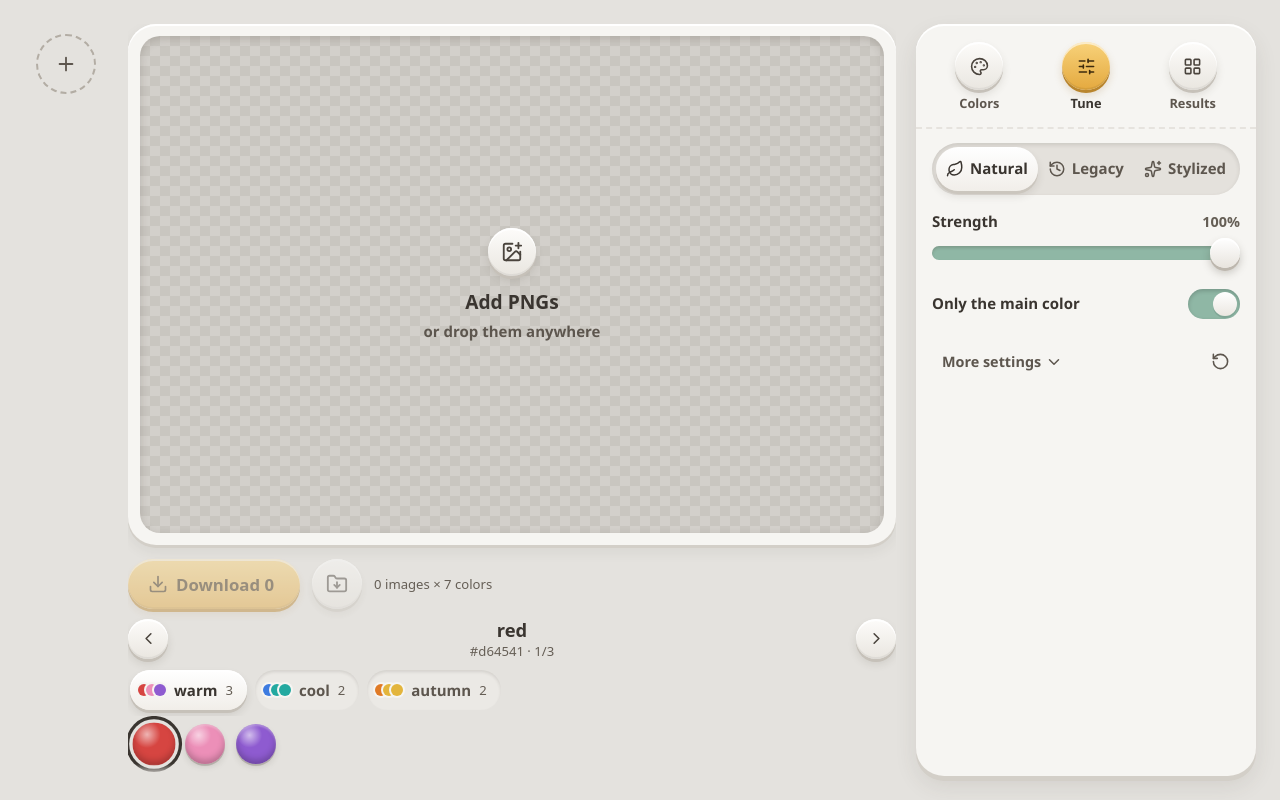
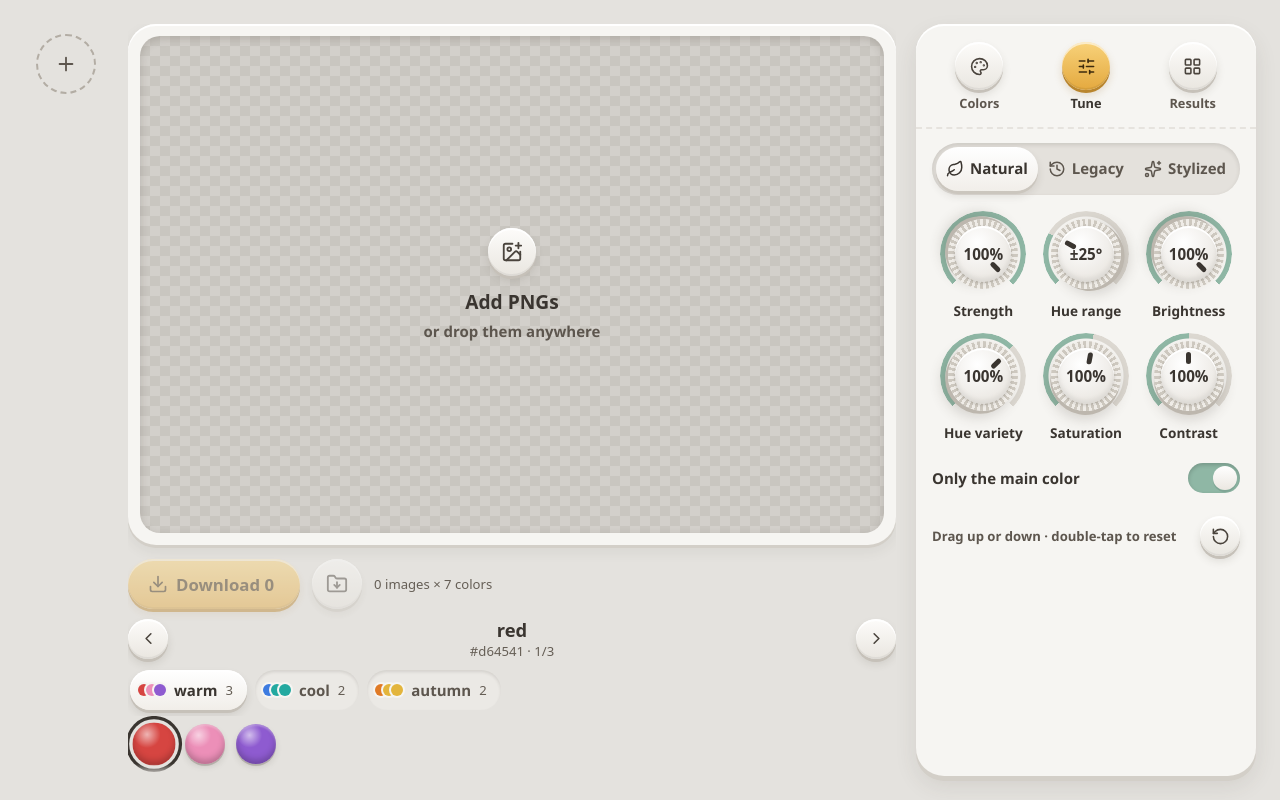
Before and after one commit to RainbowCockroach/auto-recolor, a React (Vite) app: page / in a window 1280 px wide. Built offline with nearby package versions, Linux system fonts and the light colour scheme.

Commit message:
Turn the settings sliders into round dials
- Every number setting is now a round knob, like a physical dial
- Drag up or down to turn it; double-tap puts it back to default
- Mouse wheel and arrow keys work too, for desktop
- All settings fit at once, so the "More settings" fold is gone

```diff
--- a/src/components/Controls.tsx
+++ b/src/components/Controls.tsx
@@ -1,25 +1,92 @@
-import type { CSSProperties, ReactNode } from 'react';
+import { useEffect, useRef, useState, type CSSProperties, type ReactNode } from 'react';
 
-interface SliderProps {
-  id: string;
+interface DialProps {
   label: string;
-  /** Value in the slider's own units (percent for percentages). */
+  /** Value in the dial's own units (percent for percentages). */
   value: number;
   min: number;
   max: number;
+  /** Double-tap goes back to this. */
+  initial: number;
   format: (v: number) => string;
   hint?: string;
   disabled?: boolean;
   onChange: (v: number) => void;
 }
 
-export function Slider({ id, label, value, min, max, format, hint, disabled, onChange }: SliderProps) {
-  const fill = { '--v': `${((value - min) / (max - min)) * 100}%` } as CSSProperties;
+/** Drag distance in px that turns the dial from min to max. */
+const FULL_TURN = 160;
+const DOUBLE_TAP_MS = 350;
+
+/** A round knob: drag up/down (or sideways), scroll, or use the arrow keys; double-tap resets. */
+export function Dial({ label, value, min, max, initial, format, hint, disabled, onChange }: DialProps) {
+  const knob = useRef<HTMLButtonElement>(null);
+  const drag = useRef<{ x: number; y: number; v: number; moved: boolean } | null>(null);
+  const lastTap = useRef(0);
+  const [held, setHeld] = useState(false);
+  const span = max - min;
+  const set = (v: number) => {
+    const next = Math.max(min, Math.min(max, Math.round(v)));
+    if (next !== value) onChange(next);
+  };
+
+  // React's onWheel is passive, so it can't stop the drawer from scrolling under the dial
+  useEffect(() => {
+    const el = knob.current;
+    if (!el) return;
+    const wheel = (e: WheelEvent) => {
+      e.preventDefault();
+      const next = Math.max(min, Math.min(max, value + (e.deltaY < 0 ? 1 : -1) * Math.max(1, Math.round((max - min) / 50))));
+      if (next !== value) onChange(next);
+    };
+    el.addEventListener('wheel', wheel, { passive: false });
+    return () => el.removeEventListener('wheel', wheel);
+  }, [value, min, max, onChange]);
+
+  const frac = (value - min) / span;
+  const style = { '--a': `${frac * 270}deg`, '--r': `${frac * 270 - 135}deg` } as CSSProperties;
+  const keys: Record<string, number> = { ArrowUp: 1, ArrowRight: 1, ArrowDown: -1, ArrowLeft: -1, PageUp: 10, PageDown: -10 };
+
   return (
-    <div className={`ctl${disabled ? ' off' : ''}`} title={hint}>
-      <label htmlFor={id}>{label} <output htmlFor={id}>{format(value)}</output></label>
-      <input id={id} type="range" min={min} max={max} step={1} value={value} disabled={disabled} style={fill}
-        onChange={e => onChange(Number(e.target.value))} />
+    <div className={`dial${disabled ? ' off' : ''}`} title={hint} style={style}>
+      <div className="dial-wrap">
+        <span className="dial-arc" aria-hidden="true" />
+        <button ref={knob} type="button" className={`knob${held ? ' held' : ''}`} role="slider" disabled={disabled}
+          aria-label={label} aria-valuemin={min} aria-valuemax={max} aria-valuenow={value} aria-valuetext={format(value)}
+          onPointerDown={e => {
+            try { e.currentTarget.setPointerCapture(e.pointerId); } catch { /* synthetic pointers can't be captured */ }
+            drag.current = { x: e.clientX, y: e.clientY, v: value, moved: false };
+            setHeld(true);
+          }}
+          onPointerMove={e => {
+            const d = drag.current;
+            if (!d) return;
+            const delta = d.y - e.clientY + (e.clientX - d.x);
+            if (Math.abs(delta) > 3) d.moved = true;
+            set(d.v + (delta * span) / FULL_TURN);
+          }}
+          onPointerUp={() => {
+            const d = drag.current;
+            drag.current = null;
+            setHeld(false);
+            if (!d || d.moved) return;
+            const now = Date.now();
+            if (now - lastTap.current < DOUBLE_TAP_MS) { set(initial); lastTap.current = 0; } else lastTap.current = now;
+          }}
+          onPointerCancel={() => { drag.current = null; setHeld(false); }}
+          onKeyDown={e => {
+            const step = keys[e.key];
+            const to = step !== undefined ? value + step : e.key === 'Home' ? min : e.key === 'End' ? max : null;
+            if (to === null) return;
+            e.preventDefault();
+            set(to);
+          }}>
+          <span className="knurl" />
+          <span className="face">{format(value)}</span>
+          <span className="needle" />
+        </button>
+      </div>
+      <span className="dial-label">{label}</span>
     </div>
   );
 }
--- a/src/components/SettingsPanel.tsx
+++ b/src/components/SettingsPanel.tsx
@@ -1,9 +1,8 @@
-import { useState } from 'react';
-import { ChevronDown, History, Leaf, RotateCcw, Sparkles, Undo2 } from 'lucide-react';
+import { History, Leaf, RotateCcw, Sparkles, Undo2 } from 'lucide-react';
 import { hueName, oklchToHex } from '../engine/color';
 import { DEFAULT_SETTINGS, type Settings, type Stats } from '../engine/types';
 import type { LoadedImage } from '../images';
-import { Pill, Slider, Switch } from './Controls';
+import { Dial, Pill, Switch } from './Controls';
 
 interface Props {
   settings: Settings;
@@ -16,11 +15,10 @@ interface Props {
 const pct = (v: number) => `${v}%`;
 
 export function SettingsPanel({ settings: s, image, stats, onChange, onResetPick }: Props) {
-  const [more, setMore] = useState(false);
   const set = <K extends keyof Settings>(key: K, value: Settings[K]) => onChange({ ...s, [key]: value });
   const percent = (key: 'strength' | 'match' | 'variety' | 'saturation' | 'contrast') => ({
-    id: `s-${key}`,
     value: Math.round(s[key] * 100),
+    initial: Math.round(DEFAULT_SETTINGS[key] * 100),
     format: pct,
     onChange: (v: number) => set(key, v / 100),
   });
@@ -33,40 +31,36 @@ export function SettingsPanel({ settings: s, image, stats, onChange, onResetPick
         { value: 'legacy', label: 'Legacy', icon: <History size={18} />, title: 'The old Natural mode, to match earlier results.' },
         { value: 'stylized', label: 'Stylized', icon: <Sparkles size={18} />, title: 'Gradient map: cool shadows, your color, warm highlights.' },
       ]} />
-      <Slider label="Strength" min={0} max={100} {...percent('strength')} hint="Blend between the original and the new color." />
-      <Switch label="Only the main color" checked={s.scope === 'main'} onChange={v => set('scope', v ? 'main' : 'whole')}
-        title="Leaves other parts, like a trunk or pot, untouched." />
 
-      {more && (
-        <>
-          <Slider id="s-tolerance" label="Hue range" value={s.tolerance} min={8} max={70} format={v => `±${v}°`}
+      <div className="dials">
+        <Dial label="Strength" min={0} max={100} {...percent('strength')} hint="Blend between the original and the new color." />
+        <Dial label="Hue range" value={s.tolerance} initial={DEFAULT_SETTINGS.tolerance} min={8} max={70} format={v => `±${v}°`}
           disabled={s.scope === 'whole'} onChange={v => set('tolerance', v)}
           hint="How far from the main color still counts as the main color." />
         {s.mode !== 'stylized' && (
           <>
-              <Slider label="Brightness match" min={0} max={100} {...percent('match')}
+            <Dial label="Brightness" min={0} max={100} {...percent('match')}
               hint="100%: the typical pixel becomes exactly your color. 0%: keeps the original brightness." />
-              <Slider label="Hue variety" min={0} max={150} {...percent('variety')}
+            <Dial label="Hue variety" min={0} max={150} {...percent('variety')}
               hint="How much of the original color variation survives." />
-              <Slider label="Saturation" min={30} max={160} {...percent('saturation')} />
+            <Dial label="Saturation" min={30} max={160} {...percent('saturation')} />
           </>
         )}
         {s.mode === 'stylized' && (
-            <Slider id="s-shift" label="Shadow / highlight shift" value={s.shift} min={0} max={40} format={v => `${v}°`}
+          <Dial label="Shadow shift" value={s.shift} initial={DEFAULT_SETTINGS.shift} min={0} max={40} format={v => `${v}°`}
             onChange={v => set('shift', v)} hint="Shadows lean blue and highlights lean yellow." />
         )}
         {s.mode !== 'legacy' && (
-            <Slider label="Contrast" min={40} max={160} {...percent('contrast')}
+          <Dial label="Contrast" min={40} max={160} {...percent('contrast')}
             hint={s.mode === 'natural' ? 'How strong the shading is. 100% keeps it as painted.' : 'How dark the shadows and how bright the highlights get.'} />
         )}
-        </>
-      )}
+      </div>
 
+      <Switch label="Only the main color" checked={s.scope === 'main'} onChange={v => set('scope', v ? 'main' : 'whole')}
+        title="Leaves other parts, like a trunk or pot, untouched." />
       <div className="tune-foot">
-        <button type="button" className="text-btn" aria-expanded={more} onClick={() => setMore(!more)}>
-          {more ? 'Fewer settings' : 'More settings'} <ChevronDown size={18} className={more ? 'flip' : undefined} />
-        </button>
-        <button type="button" className="rb sm flat" aria-label="Reset sliders" title="Reset sliders"
+        <span className="hint">Drag up or down · double-tap to reset</span>
+        <button type="button" className="rb sm" aria-label="Reset all" title="Reset all"
           onClick={() => onChange({ ...DEFAULT_SETTINGS, mode: s.mode, scope: s.scope })}>
           <RotateCcw size={19} />
         </button>
--- a/src/styles.css
+++ b/src/styles.css
@@ -52,8 +52,6 @@ button { cursor: pointer; }
 .honey, .rb.honey { color: var(--honey-ink); background: linear-gradient(var(--honey-top), var(--honey-bottom));
   box-shadow: inset 0 2px 0 rgba(255,255,255,.6), inset 0 -2px 0 rgba(0,0,0,.07), 0 3px 0 var(--honey-base), 0 5px 9px rgba(150,100,30,.2); }
 .rb.honey:active:not(:disabled) { box-shadow: inset 0 2px 0 rgba(255,255,255,.6), 0 1px 0 var(--honey-base); }
-.text-btn { display: inline-flex; align-items: center; gap: 4px; border: 0; background: none; padding: 8px 10px; color: var(--soft); font-weight: 700; font-size: 0.9rem; }
-.flip { transform: rotate(180deg); }
 
 .card { background: var(--card); border-radius: 24px; box-shadow: inset 0 2px 0 #fff, 0 3px 0 #d3cfc8, 0 6px 14px rgba(70,60,50,.08); }
 
@@ -72,16 +70,23 @@ button { cursor: pointer; }
   border: 0; border-radius: 999px; background: none; color: var(--soft); font-weight: 700; white-space: nowrap; }
 .pill button.on { color: var(--ink); background: linear-gradient(#fff, #f1eee9); box-shadow: 0 3px 0 #cbc6be, 0 5px 8px rgba(60,50,40,.12); }
 
-.ctl { display: grid; gap: 4px; }
-.ctl label { display: flex; justify-content: space-between; align-items: baseline; font-weight: 700; }
-.ctl output { font: 600 0.9rem var(--font-display); color: var(--muted); }
-.ctl.off { opacity: .45; }
-input[type=range] { -webkit-appearance: none; appearance: none; width: 100%; height: 14px; margin: 10px 0 6px; border-radius: 999px;
-  background: linear-gradient(90deg, var(--sage) var(--v, 50%), #e2dfda var(--v, 50%)); box-shadow: inset 0 2px 3px rgba(60,50,40,.2); }
-input[type=range]::-webkit-slider-thumb { -webkit-appearance: none; width: 30px; height: 30px; border-radius: 50%;
-  background: linear-gradient(#fff, #e8e4de); box-shadow: inset 0 2px 0 #fff, 0 3px 0 #bdb7ae, 0 5px 8px rgba(60,50,40,.25); }
-input[type=range]::-moz-range-thumb { width: 30px; height: 30px; border: 0; border-radius: 50%;
-  background: linear-gradient(#fff, #e8e4de); box-shadow: 0 3px 0 #bdb7ae, 0 5px 8px rgba(60,50,40,.25); }
+.dial { --d: 96px; display: flex; flex-direction: column; align-items: center; gap: 6px; min-width: 0; }
+.dial.off { opacity: .4; }
+.dial-wrap { position: relative; width: var(--d); height: var(--d); }
+.dial-arc { position: absolute; inset: 0; border-radius: 50%;
+  background: conic-gradient(from 225deg, var(--sage) 0 var(--a), #dcd8d1 var(--a) 270deg, transparent 270deg);
+  -webkit-mask-image: radial-gradient(closest-side, transparent calc(100% - 6px), #000 calc(100% - 5px)); mask-image: radial-gradient(closest-side, transparent calc(100% - 6px), #000 calc(100% - 5px)); }
+.knob { position: absolute; inset: 8px; padding: 0; border: 0; border-radius: 50%; background: none; cursor: ns-resize; touch-action: none; transition: transform .12s; }
+.knob:disabled { cursor: default; }
+.knob:focus-visible { outline-offset: 8px; }
+.knob.held { transform: scale(1.06); }
+.knurl, .needle { position: absolute; inset: 0; border-radius: 50%; transform: rotate(var(--r)); }
+.knurl { background: repeating-conic-gradient(#efece7 0 5deg, #cdc8bf 5deg 10deg); box-shadow: 0 4px 0 #bdb7ae, 0 8px 14px rgba(70,60,50,.2); }
+.face { position: absolute; inset: 7px; display: grid; place-items: center; border-radius: 50%; font: 600 1.05rem var(--font-display); color: var(--ink);
+  background: radial-gradient(circle at 40% 30%, #fff, #ece9e4 70%); box-shadow: inset 0 2px 0 #fff, inset 0 -3px 5px rgba(0,0,0,.08), 0 1px 3px rgba(60,50,40,.25); }
+.needle { pointer-events: none; }
+.needle::before { content: ""; position: absolute; left: 50%; top: 11px; width: 5px; height: 12px; margin-left: -2.5px; border-radius: 3px; background: var(--ink); }
+.dial-label { font-weight: 700; font-size: 0.85rem; text-align: center; line-height: 1.15; }
 
 .switch-row { display: flex; align-items: center; justify-content: space-between; width: 100%; min-height: 44px; padding: 0; border: 0; background: none; font-weight: 700; text-align: left; }
 .switch { position: relative; width: 52px; height: 30px; flex: none; border-radius: 999px; background: #d6d2cb; box-shadow: inset 0 2px 4px rgba(0,0,0,.18); transition: background .15s; }
@@ -184,7 +189,8 @@ input[type=range]::-moz-range-thumb { width: 30px; height: 30px; border: 0; bord
 .tune { display: flex; flex-direction: column; gap: 16px; }
 .main-color { display: flex; align-items: center; gap: 8px; color: var(--soft); font-size: 0.9rem; }
 .main-color b { color: var(--ink); }
-.tune-foot { display: flex; align-items: center; justify-content: space-between; }
+.dials { display: grid; grid-template-columns: repeat(3, minmax(0, 1fr)); gap: 14px 0; }
+.tune-foot { display: flex; align-items: center; justify-content: space-between; gap: 12px; }
 
 .bubbles { list-style: none; margin: 0; padding: 4px 0; display: flex; flex-wrap: wrap; gap: 16px; }
 .bubbles li { position: relative; }
@@ -279,6 +285,8 @@ body:has(.viewer[open]) { overflow: hidden; }
 .drawer.wide { position: static; height: auto; min-height: 0; border-radius: 28px; padding-bottom: 0; box-shadow: inset 0 2px 0 #fff, 0 5px 0 #d3cfc8, 0 10px 22px rgba(70,60,50,.1); }
 .drawer.wide .drawer-tabs { padding: 18px 10px 14px; }
 .drawer.wide .tab { font-size: 0.8rem; }
+.drawer.wide .dial { --d: 86px; }
+.drawer.wide .face { font-size: 0.95rem; }
 .drawer.wide .tab .rb { width: 48px; height: 48px; }
 .wide .toast { bottom: 32px; }
 
```
Also changed, not shown: 1 other file (tests, documents, lock files or other folders). Lines whose indentation alone changed are shown as unchanged.
